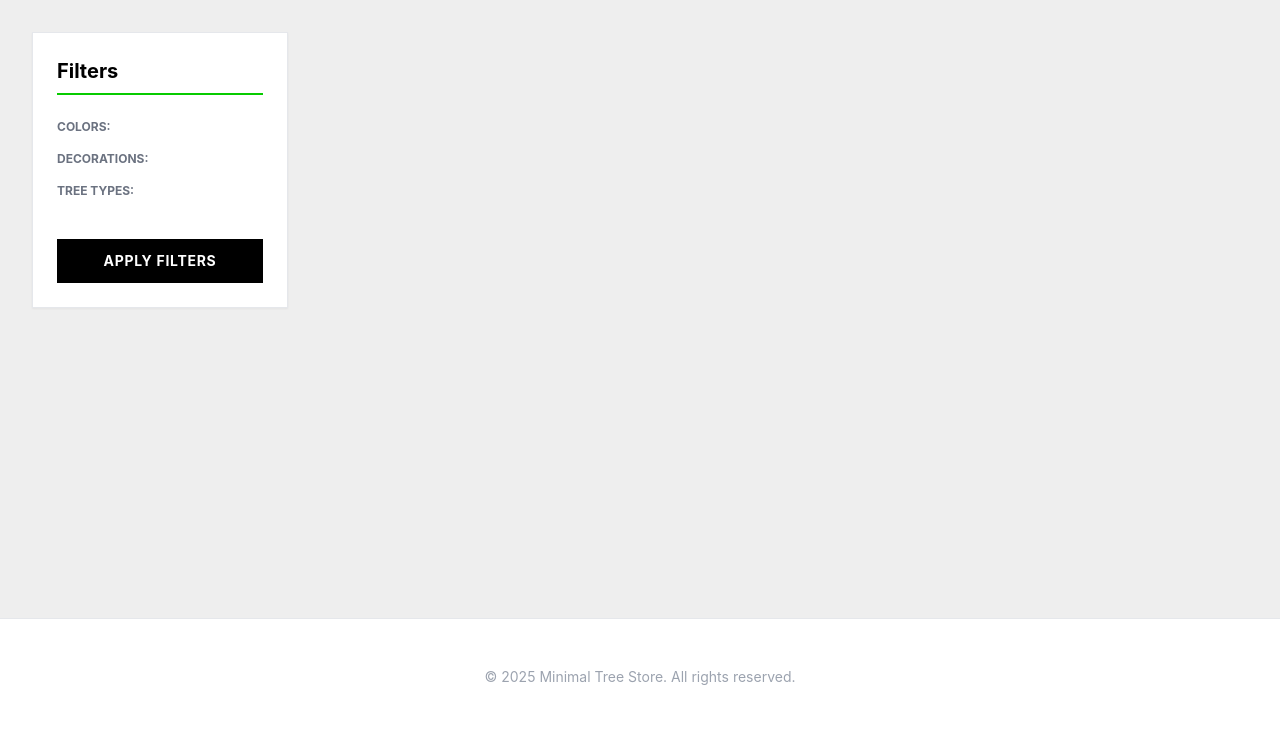
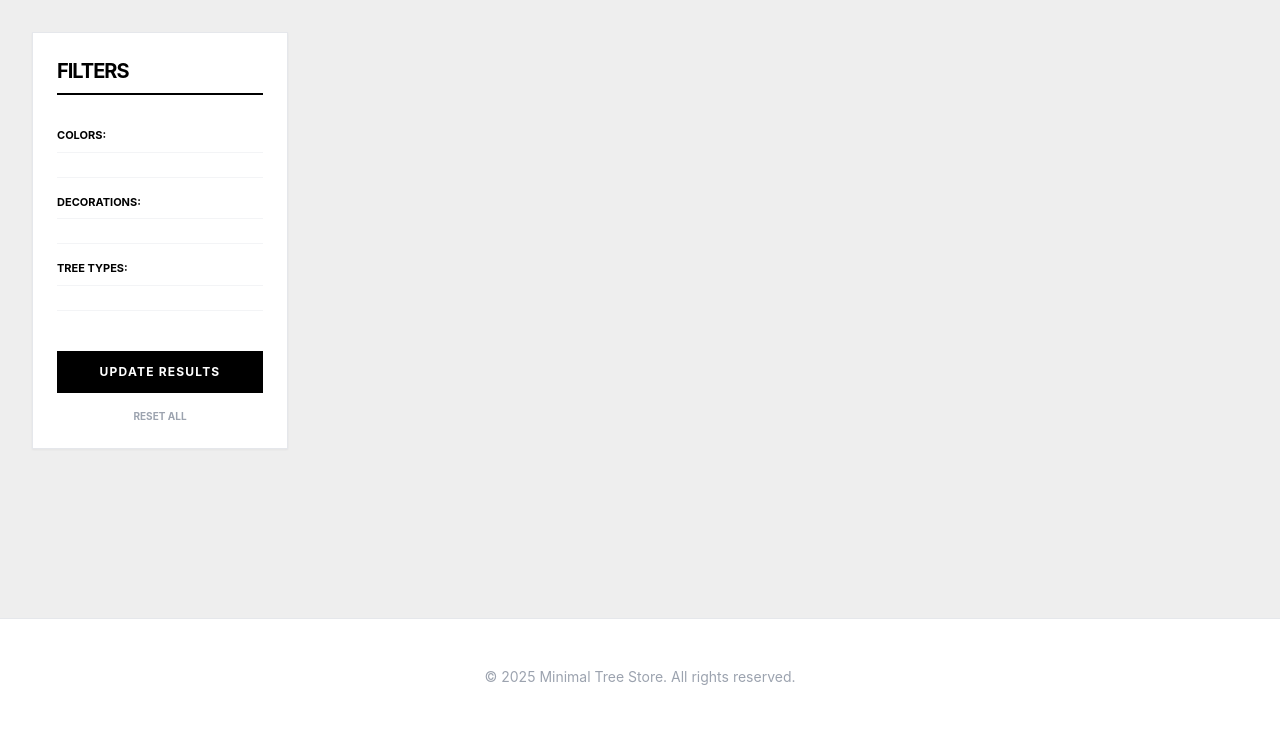
Before and after one commit to setrios/tree-shop, a Django app: page / in a window 1280 px wide. Shown: the part 65-800 px from the top of the page. Run offline with Django 5.2, Linux system fonts and the light colour scheme; data that the repository does not hold is empty; some libraries are stand-ins or nearby versions.

Commit message:
Filters decorations error fix.

```diff
--- a/products/views.py
+++ b/products/views.py
@@ -19,7 +19,7 @@ class TreeListView(ListView):
                 queryset = queryset.filter(color__in=data['colors'])
 
             if data['decorations']:
-                queryset = queryset.filter(decoration__in=data['decorations'])
+                queryset = queryset.filter(decorations__in=data['decorations'])
 
             if data['tree_types']:
                 queryset = queryset.filter(tree_type__in=data['tree_types'])
--- a/templates/includes/filters.html
+++ b/templates/includes/filters.html
@@ -1,11 +1,64 @@
 <form method="get" class="space-y-6">
-    <h2 class="text-xl font-bold border-b-2 border-primary pb-2 mb-4">Filters</h2>
+    <h2 class="text-xl font-bold border-b-2 border-dark pb-2 mb-4 uppercase tracking-tighter">
+        Filters
+    </h2>
 
-    <div class="space-y-4 [&_p]:block [&_label]:block [&_label]:text-xs [&_label]:uppercase [&_label]:font-bold [&_label]:mb-1 [&_label]:text-gray-500 [&_input]:w-full [&_input]:bg-white [&_input]:border [&_input]:border-gray-300 [&_input]:p-2 [&_input]:text-sm [&_input]:focus:border-primary [&_input]:focus:outline-none [&_select]:w-full [&_select]:border [&_select]:border-gray-300 [&_select]:p-2">
+    <div class="space-y-2
+        [&_p]:grid [&_p]:grid-cols-[auto_1fr] [&_p]:items-center [&_p]:gap-3
+        [&_p]:py-2 [&_p]:border-b [&_p]:border-gray-100
+
+        [&_label]:text-[11px] [&_label]:font-bold [&_label]:uppercase
+        [&_label]:text-dark [&_label]:cursor-pointer
+
+        [&_input[type='checkbox']]:w-4
+        [&_input[type='checkbox']]:h-4
+        [&_input[type='checkbox']]:accent-primary
+        [&_input[type='checkbox']]:cursor-pointer
+
+        /* Text & number inputs */
+        [&_input[type='text']]:col-span-2
+        [&_input[type='number']]:col-span-2
+        [&_select]:col-span-2
+
+        [&_input[type='text']]:w-full
+        [&_input[type='number']]:w-full
+        [&_select]:w-full
+
+        [&_input[type='text']]:border
+        [&_input[type='number']]:border
+        [&_select]:border
+
+        [&_input[type='text']]:border-gray-300
+        [&_input[type='number']]:border-gray-300
+        [&_select]:border-gray-300
+
+        [&_input[type='text']]:p-2
+        [&_input[type='number']]:p-2
+        [&_select]:p-2
+
+        [&_input[type='text']]:mt-1
+        [&_input[type='number']]:mt-1
+        [&_select]:mt-1
+        [&_select]:text-sm
+    ">
         {{ filter_form.as_p }}
     </div>
 
-    <button type="submit" class="w-full mt-6 bg-dark text-white font-bold py-3 hover:bg-primary hover:text-dark transition-colors duration-200 uppercase tracking-wider text-sm">
-        Apply Filters
-    </button>
+    <div class="pt-4 space-y-4">
+        <button type="submit"
+            class="w-full bg-dark text-white font-bold py-3
+                   hover:bg-primary hover:text-dark
+                   transition-all duration-200
+                   uppercase tracking-widest text-xs
+                   border border-dark">
+            Update Results
+        </button>
+
+        <a href="?"
+           class="block text-center text-[10px]
+                  font-bold uppercase text-gray-400
+                  hover:text-red-500 transition-colors">
+            Reset All
+        </a>
+    </div>
 </form>
--- a/users/templates/registration/login.html
+++ b/users/templates/registration/login.html
@@ -17,7 +17,7 @@
             {{ form.as_p }}
         </div>
 
-        <input type="submit" value="Sign In" class="w-full mt-6 bg-dark text-white font-bold py-3 hover:bg-primary hover:text-dark transition-colors duration-200 cursor-pointer uppercase tracking-widest text-sm">
+        <input type="submit" value="Log In" class="w-full mt-6 bg-dark text-white font-bold py-3 hover:bg-primary hover:text-dark transition-colors duration-200 cursor-pointer uppercase tracking-widest text-sm">
 
         <div class="mt-6 text-center text-sm">
             <p class="text-gray-500">Don't have an account?</p>
```
